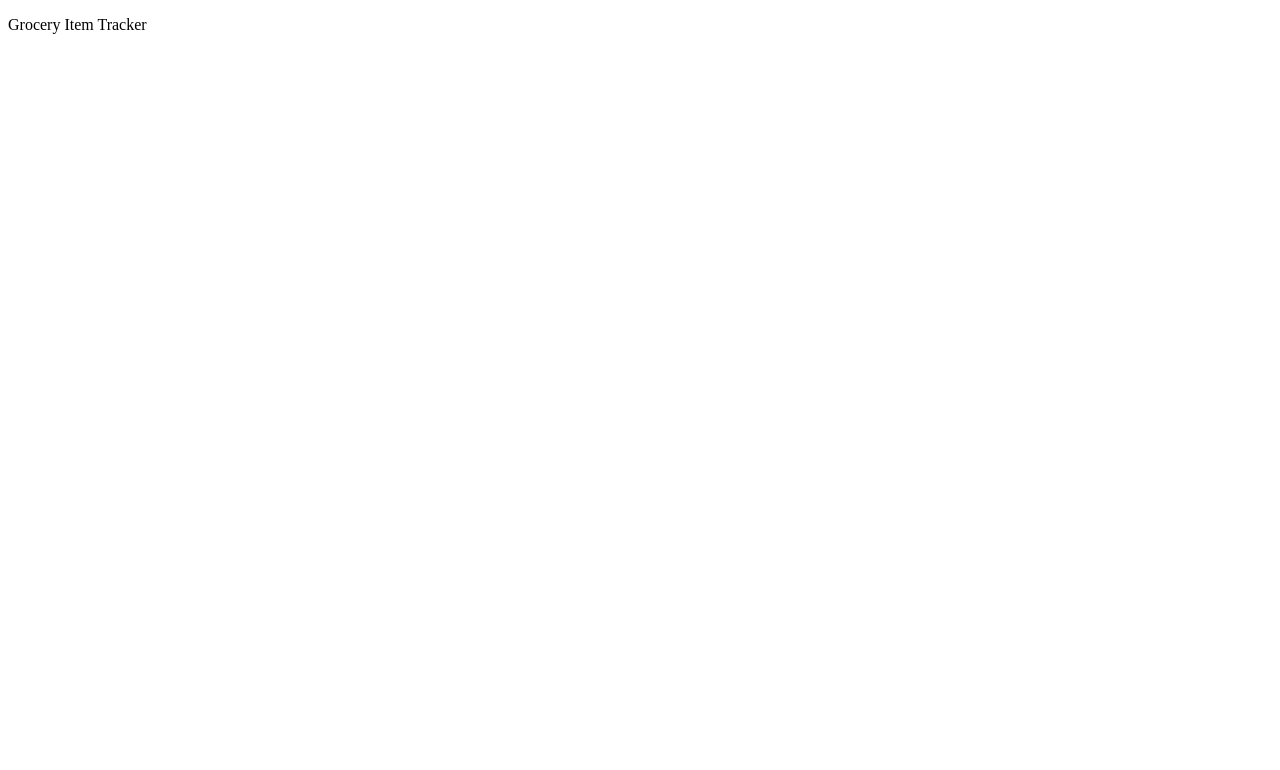
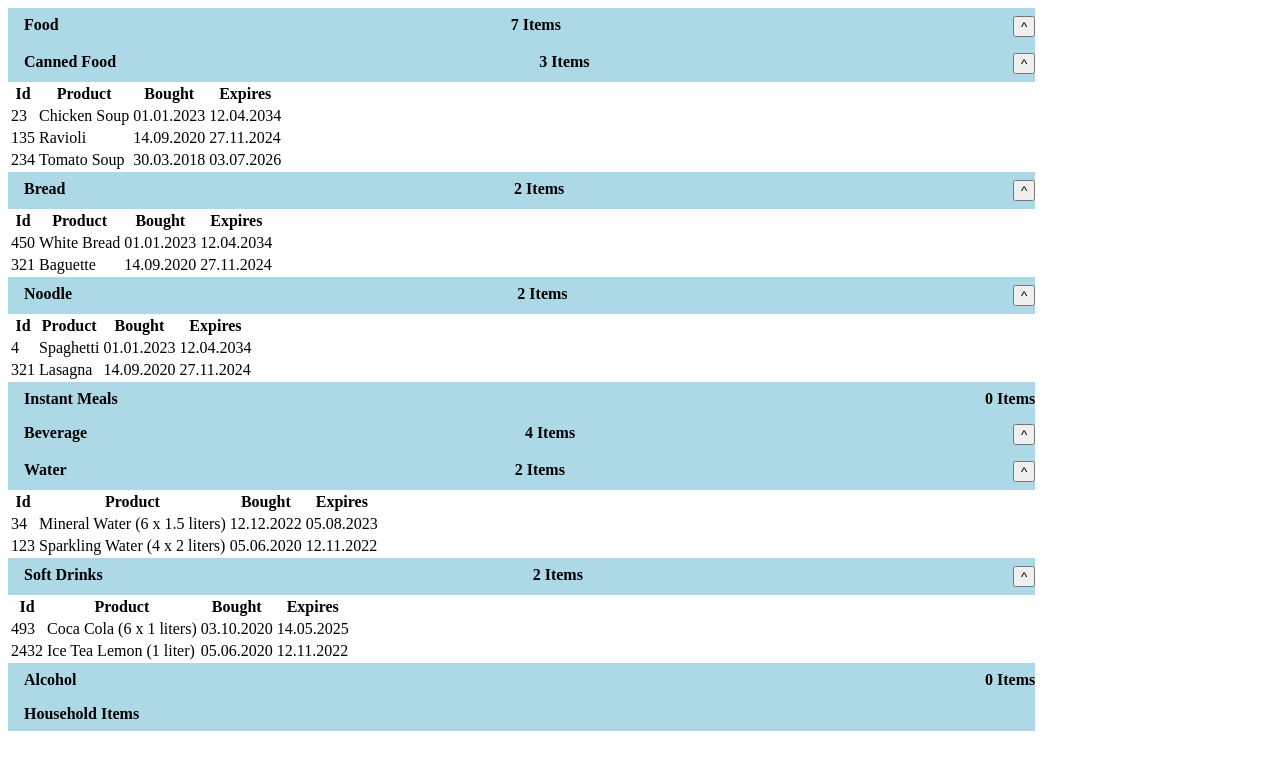
Before and after one commit to lcov29/grocery-item-tracker, a React app: page / in a window 1280 px wide. Shown: the top 770 px of the page. Built offline with nearby package versions, Linux system fonts and the light colour scheme.

Commit message:
update file with demo app

```diff
--- a/src/ReactApp.tsx
+++ b/src/ReactApp.tsx
@@ -1,8 +1,63 @@
 import React from 'react';
+import { ItemTable } from './components/itemList/ItemTable/ItemTable';
+import { Category } from './components/itemList/Category/Category';
 
 
 function ReactApp() {
-   return (<p>Grocery Item Tracker</p>);
+
+   const headerList = ['Id', 'Product', 'Bought', 'Expires'];
+   const cannedFoodRowList = [
+      ['23', 'Chicken Soup', '01.01.2023', '12.04.2034'],
+      ['135', 'Ravioli', '14.09.2020', '27.11.2024'],
+      ['234', 'Tomato Soup', '30.03.2018', '03.07.2026']
+   ];
+   const breadRowList = [
+      ['450', 'White Bread', '01.01.2023', '12.04.2034'],
+      ['321', 'Baguette', '14.09.2020', '27.11.2024'],
+   ];
+   const noodleRowList = [
+      ['4', 'Spaghetti', '01.01.2023', '12.04.2034'],
+      ['321', 'Lasagna', '14.09.2020', '27.11.2024'],
+   ];
+   const waterRowList = [
+      ['34', 'Mineral Water (6 x 1.5 liters)', '12.12.2022', '05.08.2023'],
+      ['123', 'Sparkling Water (4 x 2 liters)', '05.06.2020', '12.11.2022']
+   ];
+   const softDrinkRowList = [
+      ['493', 'Coca Cola (6 x 1 liters)', '03.10.2020', '14.05.2025'],
+      ['2432', 'Ice Tea Lemon (1 liter) ', '05.06.2020', '12.11.2022']
+   ];
+
+   const cannedFoodTable = <ItemTable headerList={headerList} rowList={cannedFoodRowList} />;
+   const breadTable = <ItemTable headerList={headerList} rowList={breadRowList} />;
+   const noodleTable = <ItemTable headerList={headerList} rowList={noodleRowList} />;
+   const waterTable = <ItemTable headerList={headerList} rowList={waterRowList} />;
+   const softDrinkTable = <ItemTable headerList={headerList} rowList={softDrinkRowList} />;
+
+   const subcategoryCannedFood = <Category key={1} categoryName="Canned Food" additionalText="3 Items" contentList={[cannedFoodTable]} />;
+   const subcategoryBread = <Category key={2} categoryName="Bread" additionalText="2 Items" contentList={[breadTable]} />;
+   const subcategoryNoodle = <Category key={3} categoryName="Noodle" additionalText="2 Items" contentList={[noodleTable]} />;
+   const subcategoryInstantMeals = <Category key={4} categoryName="Instant Meals" additionalText="0 Items" />;
+   const subcategoryFoodList = [
+      subcategoryCannedFood,
+      subcategoryBread,
+      subcategoryNoodle,
+      subcategoryInstantMeals
+   ];
+
+   const subcategoryWater = <Category key={1} categoryName="Water" additionalText="2 Items" contentList={[waterTable]} />;
+   const subcategorySoftDrinks = <Category key={2} categoryName="Soft Drinks" additionalText="2 Items" contentList={[softDrinkTable]} />;
+   const subcategoryAlcohol = <Category key={3} categoryName="Alcohol" additionalText="0 Items" />;
+   const subcategoryBeverageList = [subcategoryWater, subcategorySoftDrinks, subcategoryAlcohol];
+
+   return (
+      <>
+         <Category key={1} categoryName="Food" additionalText="7 Items" contentList={subcategoryFoodList} />
+         <Category key={2} categoryName="Beverage" additionalText="4 Items" contentList={subcategoryBeverageList} />
+         <Category key={3} categoryName="Household Items" />
+      </>
+   );
+
 }
 
 
```
